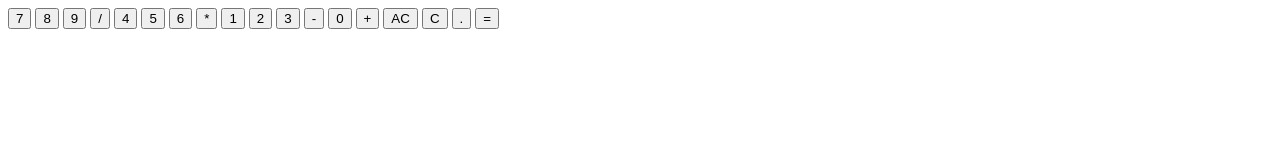
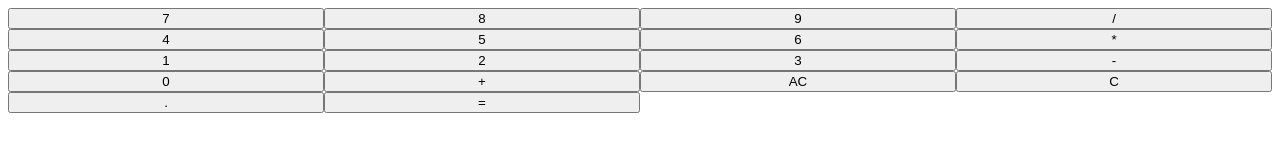
Before and after one commit to NAHammell/calculator, a plain HTML site: page index.html in a window 1280 px wide. Drawn offline with Linux system fonts and the light colour scheme.

Commit message:
Add grid style

```diff
--- a/index.html
+++ b/index.html
@@ -2,6 +2,7 @@
 <html lang="en">
     <head>
         <meta charset="UTF-8">
+        <link rel="stylesheet" href="./style.css">
         <script src="./app.js" defer></script>
         <title>Calculator</title>
     </head>
--- a/style.css
+++ b/style.css
@@ -0,0 +1,5 @@
+#buttons {
+    display: grid;
+    grid-template-columns: repeat(4, 1fr);
+    grid-template-rows: repeat(5, 1fr);
+}
```
